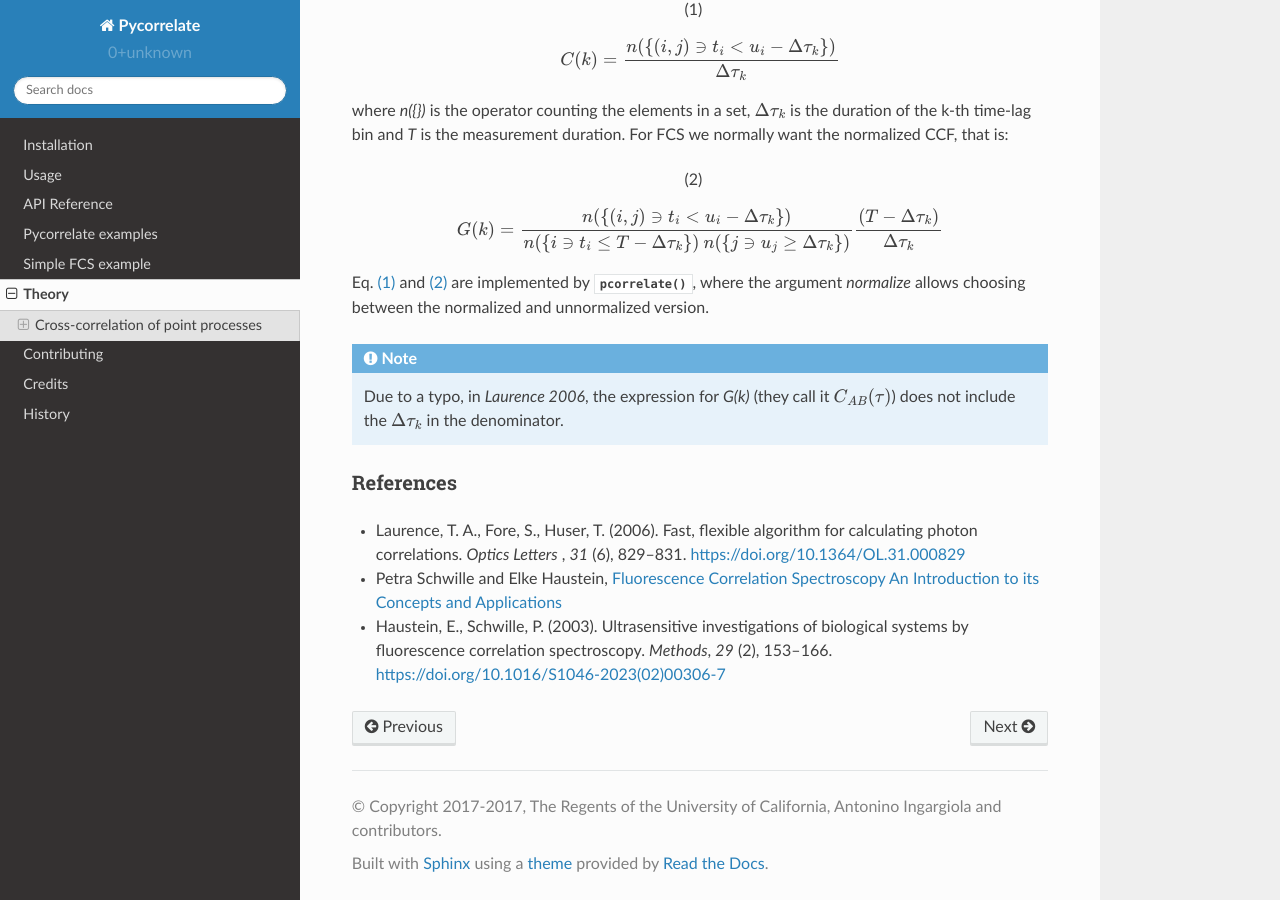
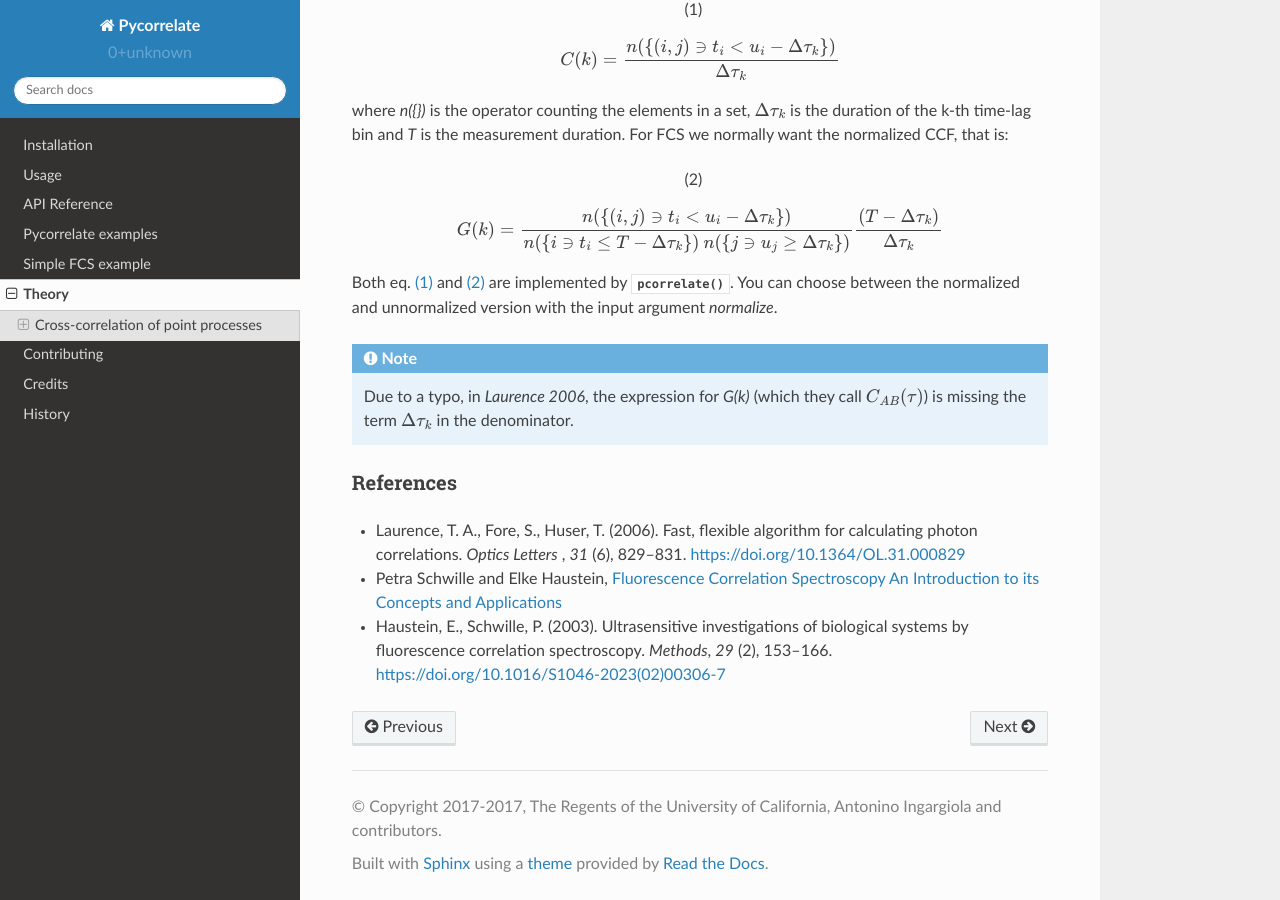
Before and after one commit to tritemio/pycorrelate, a Sphinx documentation site: the page built from docs/theory.rst, in a window 1280 px wide and 900 px high, scrolled down 1034 px. Built offline with Sphinx 7.4.7 and the Read the Docs theme 2.0.0, drawn with Linux system fonts in a browser that asks for light colours.

Commit message:
Docs: some rewordings

```diff
--- a/docs/theory.rst
+++ b/docs/theory.rst
@@ -73,14 +73,14 @@ For FCS we normally want the normalized CCF, that is:
            \frac{(T-\Delta\tau_k)}{\Delta\tau_k}
     :label: Gk
 
-Eq. :eq:`Ck` and :eq:`Gk` are implemented by :func:`pcorrelate`,
-where the argument `normalize` allows choosing between the normalized
-and unnormalized version.
+Both eq. :eq:`Ck` and :eq:`Gk` are implemented by :func:`pcorrelate`.
+You can choose between the normalized and unnormalized version with the
+input argument `normalize`.
 
 .. note::
-    Due to a typo, in *Laurence 2006*, the expression for *G(k)* (they call it
-    :math:`C_{AB}(\tau)`) does not include the :math:`\Delta\tau_k`
-    in the denominator.
+    Due to a typo, in *Laurence 2006*, the expression for *G(k)*
+    (which they call :math:`C_{AB}(\tau)`) is missing the term
+    :math:`\Delta\tau_k` in the denominator.
 
 References
 ----------
```
Also changed, not shown: docs/notebooks/Simple FCS example.ipynb.
